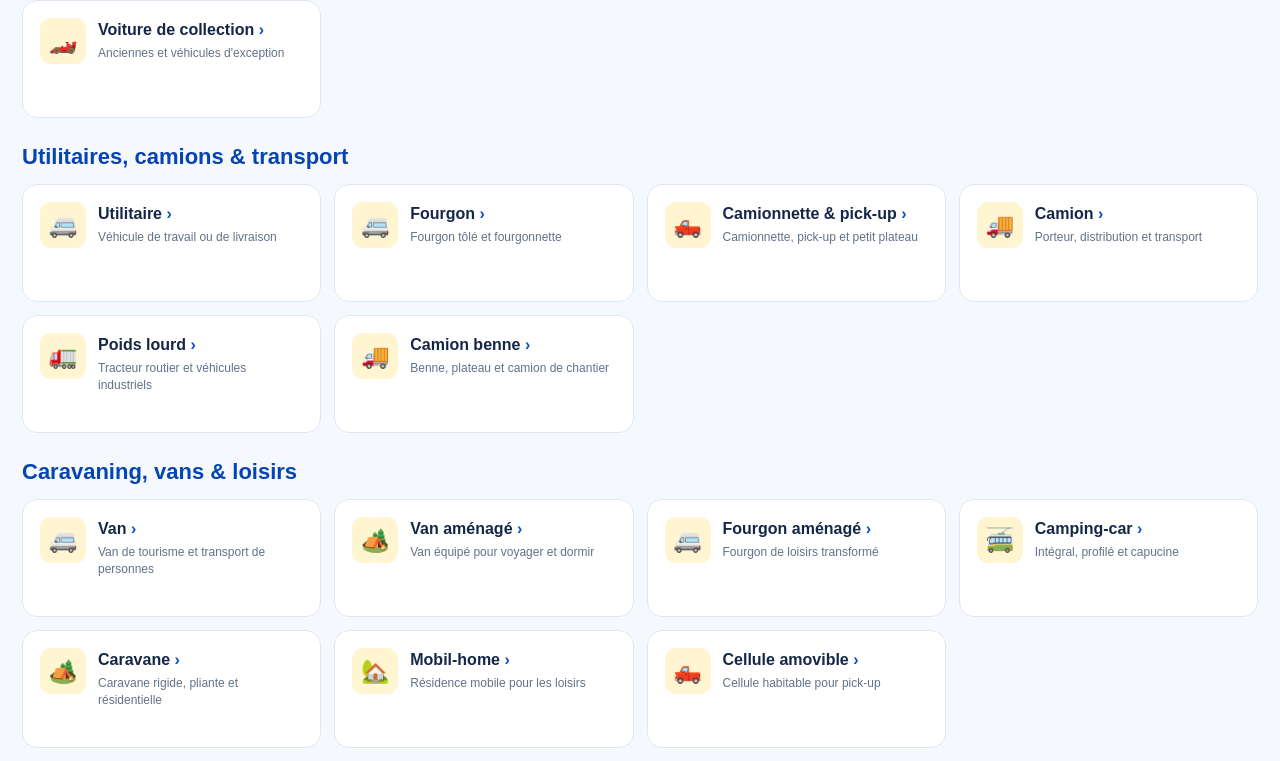
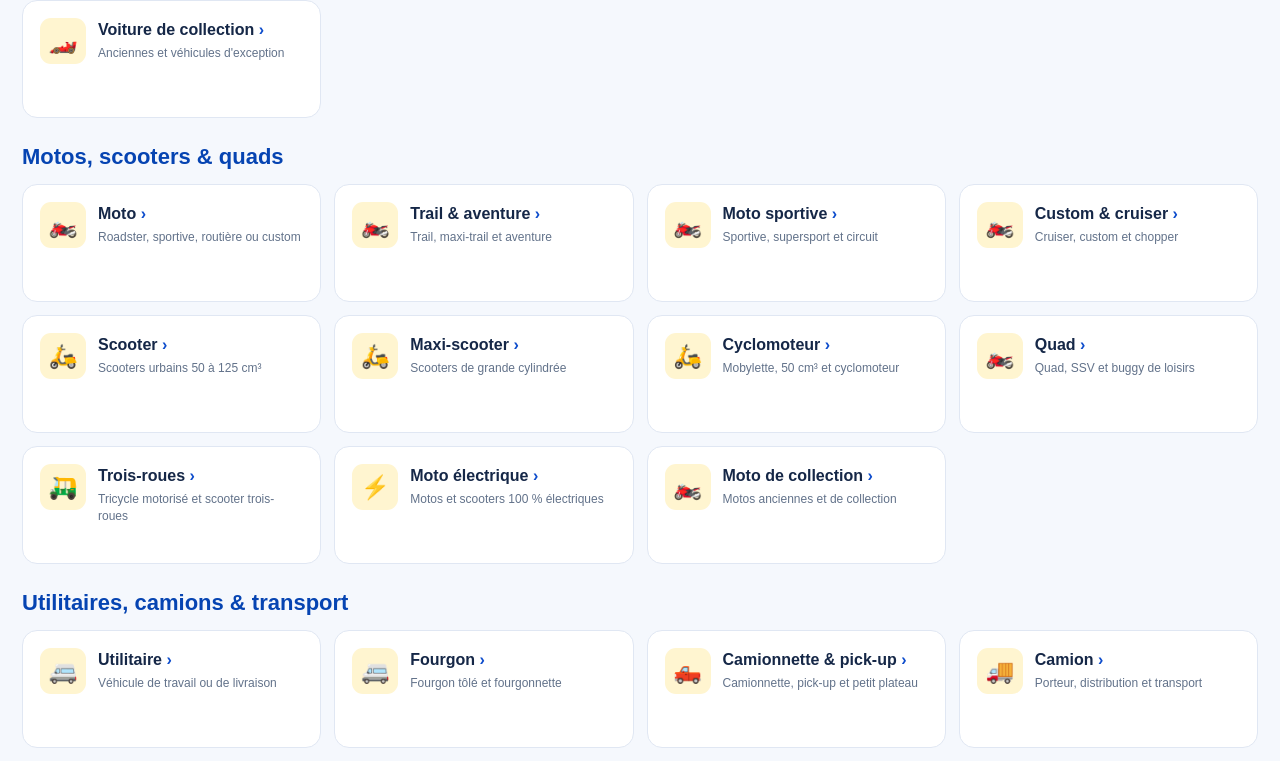
Before and after one commit to Touticimarket/tout-ici-market, a Next.js app: page /deposer/automobile in a window 1280 px wide. Shown: the part 670-1431 px from the top of the page. Built offline with nearby package versions, Linux system fonts and the light colour scheme.

Commit message:
Integrate motos scooters quads and motorcycle gear into unified vehicle categories

```diff
--- a/app/deposer/automobile/types.ts
+++ b/app/deposer/automobile/types.ts
@@ -11,6 +11,7 @@ export type TypeVehicule = {
 
 export const groupesAutomobile = [
   "Voitures particulières",
+  "Motos, scooters & quads",
   "Utilitaires, camions & transport",
   "Caravaning, vans & loisirs",
   "Remorques & transport",
@@ -24,6 +25,19 @@ export const typesVehicules: TypeVehicule[] = [
   {slug:"monospace",nom:"Monospace",icone:"🚘",description:"Familiale, monospace et 7 places",groupe:"Voitures particulières",motorise:true,catalogueAuto:true,nature:"vehicule"},
   {slug:"voiture-sans-permis",nom:"Voiture sans permis",icone:"🚗",description:"Voiturette et quadricycle",groupe:"Voitures particulières",motorise:true,catalogueAuto:false,nature:"vehicule"},
   {slug:"vehicule-collection",nom:"Voiture de collection",icone:"🏎️",description:"Anciennes et véhicules d'exception",groupe:"Voitures particulières",motorise:true,catalogueAuto:false,nature:"vehicule"},
+
+
+  {slug:"moto",nom:"Moto",icone:"🏍️",description:"Roadster, sportive, routière ou custom",groupe:"Motos, scooters & quads",motorise:true,catalogueAuto:false,nature:"vehicule"},
+  {slug:"moto-trail",nom:"Trail & aventure",icone:"🏍️",description:"Trail, maxi-trail et aventure",groupe:"Motos, scooters & quads",motorise:true,catalogueAuto:false,nature:"vehicule"},
+  {slug:"moto-sportive",nom:"Moto sportive",icone:"🏍️",description:"Sportive, supersport et circuit",groupe:"Motos, scooters & quads",motorise:true,catalogueAuto:false,nature:"vehicule"},
+  {slug:"moto-custom",nom:"Custom & cruiser",icone:"🏍️",description:"Cruiser, custom et chopper",groupe:"Motos, scooters & quads",motorise:true,catalogueAuto:false,nature:"vehicule"},
+  {slug:"scooter",nom:"Scooter",icone:"🛵",description:"Scooters urbains 50 à 125 cm³",groupe:"Motos, scooters & quads",motorise:true,catalogueAuto:false,nature:"vehicule"},
+  {slug:"maxi-scooter",nom:"Maxi-scooter",icone:"🛵",description:"Scooters de grande cylindrée",groupe:"Motos, scooters & quads",motorise:true,catalogueAuto:false,nature:"vehicule"},
+  {slug:"cyclomoteur",nom:"Cyclomoteur",icone:"🛵",description:"Mobylette, 50 cm³ et cyclomoteur",groupe:"Motos, scooters & quads",motorise:true,catalogueAuto:false,nature:"vehicule"},
+  {slug:"quad",nom:"Quad",icone:"🏍️",description:"Quad, SSV et buggy de loisirs",groupe:"Motos, scooters & quads",motorise:true,catalogueAuto:false,nature:"vehicule"},
+  {slug:"trois-roues",nom:"Trois-roues",icone:"🛺",description:"Tricycle motorisé et scooter trois-roues",groupe:"Motos, scooters & quads",motorise:true,catalogueAuto:false,nature:"vehicule"},
+  {slug:"moto-electrique",nom:"Moto électrique",icone:"⚡",description:"Motos et scooters 100 % électriques",groupe:"Motos, scooters & quads",motorise:true,catalogueAuto:false,nature:"vehicule"},
+  {slug:"moto-collection",nom:"Moto de collection",icone:"🏍️",description:"Motos anciennes et de collection",groupe:"Motos, scooters & quads",motorise:true,catalogueAuto:false,nature:"vehicule"},
 
   {slug:"utilitaire",nom:"Utilitaire",icone:"🚐",description:"Véhicule de travail ou de livraison",groupe:"Utilitaires, camions & transport",motorise:true,catalogueAuto:false,nature:"vehicule"},
   {slug:"fourgon",nom:"Fourgon",icone:"🚐",description:"Fourgon tôlé et fourgonnette",groupe:"Utilitaires, camions & transport",motorise:true,catalogueAuto:false,nature:"vehicule"},
@@ -54,6 +68,8 @@ export const typesVehicules: TypeVehicule[] = [
 
   {slug:"pieces-auto",nom:"Pièces automobiles",icone:"⚙️",description:"Moteurs, carrosserie et pièces détachées",groupe:"Équipements & réparations",motorise:false,catalogueAuto:false,nature:"equipement"},
   {slug:"accessoires-auto",nom:"Équipement auto",icone:"🧰",description:"Accessoires, autoradios et équipements",groupe:"Équipements & réparations",motorise:false,catalogueAuto:false,nature:"equipement"},
+  {slug:"equipement-moto",nom:"Équipement moto",icone:"🪖",description:"Casques, blousons, bottes et protections",groupe:"Équipements & réparations",motorise:false,catalogueAuto:false,nature:"equipement"},
+  {slug:"pieces-moto",nom:"Pièces moto",icone:"⚙️",description:"Échappement, mécanique et accessoires deux-roues",groupe:"Équipements & réparations",motorise:false,catalogueAuto:false,nature:"equipement"},
   {slug:"pneus-jantes",nom:"Pneus & jantes",icone:"🛞",description:"Pneumatiques, roues et jantes",groupe:"Équipements & réparations",motorise:false,catalogueAuto:false,nature:"equipement"},
   {slug:"equipement-caravaning",nom:"Équipement caravaning",icone:"🏕️",description:"Auvents, accessoires et pièces de camping-car",groupe:"Équipements & réparations",motorise:false,catalogueAuto:false,nature:"equipement"},
   {slug:"equipement-nautisme",nom:"Équipement nautisme",icone:"⚓",description:"Pièces, gilets, accastillage et accessoires",groupe:"Équipements & réparations",motorise:false,catalogueAuto:false,nature:"equipement"},
```
